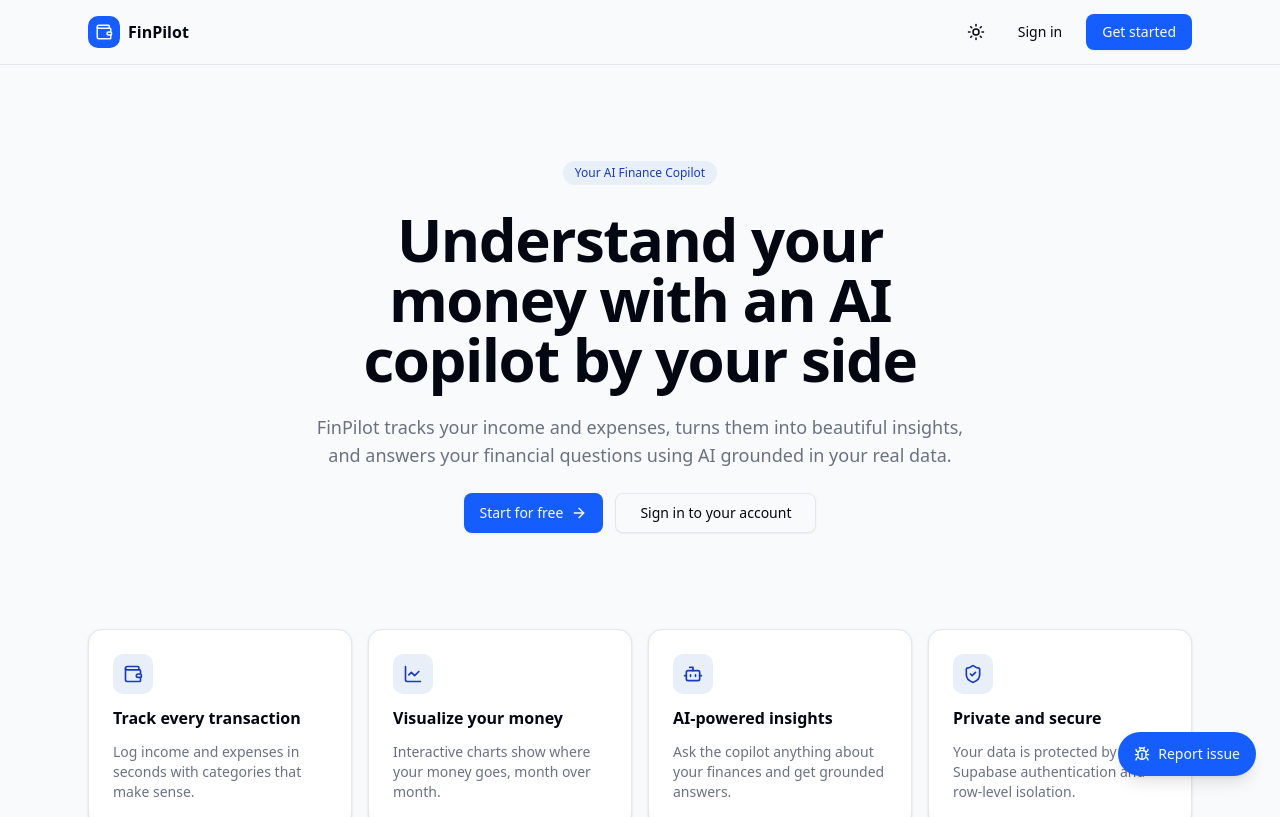
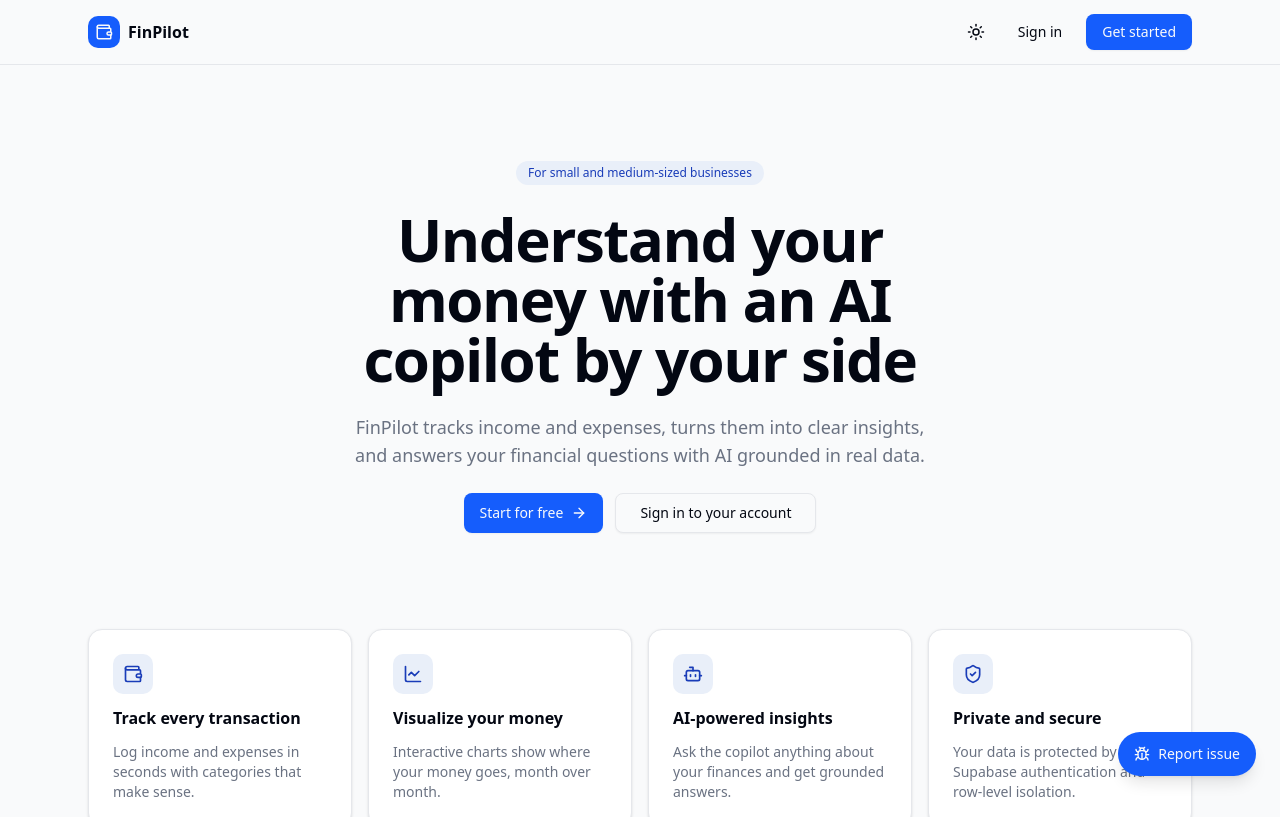
Before and after one commit to alielbahri97/AI-Finance-Copilot, a Next.js app: page / in a window 1280 px wide. Shown: the top 817 px of the page. Built offline with nearby package versions, Linux system fonts and the light colour scheme; no server answers.

Commit message:
Position FinPilot for small and medium-sized businesses.
Co-authored-by: Cursor <cursoragent@cursor.com>

```diff
--- a/src/app/(dashboard)/dashboard/page.tsx
+++ b/src/app/(dashboard)/dashboard/page.tsx
@@ -60,7 +60,7 @@ export default async function DashboardPage() {
           {firstName ? `Welcome back, ${firstName}` : "Dashboard"}
         </h1>
         <p className="text-muted-foreground text-sm">
-          Your financial overview for the last six months.
+          Built for small and medium-sized businesses — your overview for the last six months.
         </p>
       </div>
 
--- a/src/app/layout.tsx
+++ b/src/app/layout.tsx
@@ -15,13 +15,13 @@ export const metadata: Metadata = {
     template: "%s | FinPilot",
   },
   description:
-    "Track income and expenses, visualize spending, and get AI-powered insights about your money.",
+    "AI finance copilot for small and medium-sized businesses. Track income and expenses, visualize spending, and get grounded insights.",
   openGraph: {
     type: "website",
     siteName: "FinPilot",
     title: "FinPilot — AI Finance Copilot",
     description:
-      "Track income and expenses, visualize spending, and get AI-powered insights about your money.",
+      "AI finance copilot for small and medium-sized businesses. Track income and expenses, visualize spending, and get grounded insights.",
     url: appUrl,
   },
 };
--- a/src/app/page.tsx
+++ b/src/app/page.tsx
@@ -67,14 +67,14 @@ export default async function LandingPage() {
       <main id="main-content" tabIndex={-1} className="flex-1 outline-none">
         <section className="mx-auto flex w-full max-w-6xl flex-col items-center gap-6 px-4 py-24 text-center sm:px-6">
           <span className="bg-accent text-accent-foreground rounded-full px-3 py-1 text-xs font-medium">
-            Your AI Finance Copilot
+            For small and medium-sized businesses
           </span>
           <h1 className="max-w-3xl text-4xl font-bold tracking-tight text-balance sm:text-6xl">
             Understand your money with an AI copilot by your side
           </h1>
           <p className="text-muted-foreground max-w-2xl text-lg text-balance">
-            FinPilot tracks your income and expenses, turns them into beautiful insights, and
-            answers your financial questions using AI grounded in your real data.
+            FinPilot tracks income and expenses, turns them into clear insights, and answers your
+            financial questions with AI grounded in real data.
           </p>
           <div className="flex flex-col gap-3 sm:flex-row">
             <Button size="lg" asChild>
--- a/src/components/dashboard/sidebar.tsx
+++ b/src/components/dashboard/sidebar.tsx
@@ -41,7 +41,7 @@ export function Sidebar({ isAdmin = false }: { isAdmin?: boolean }) {
         })}
       </nav>
       <div className="text-muted-foreground border-t p-4 text-xs">
-        <p>AI Finance Copilot</p>
+        <p>Built for small and medium-sized businesses</p>
         <ReportIssueButton
           variant="inline"
           className="mt-2 h-8 w-full justify-start px-2 text-xs"
```
